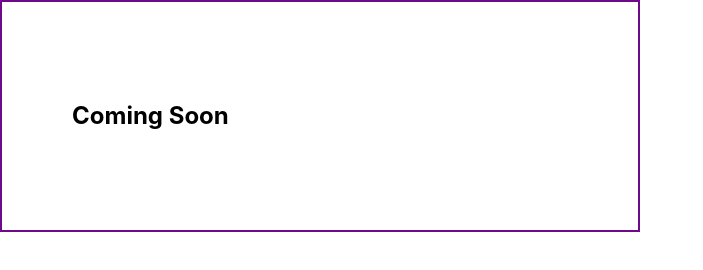
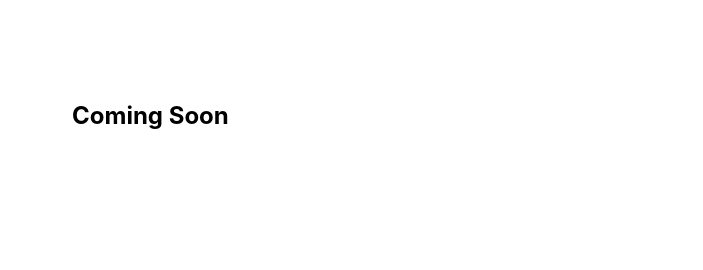
Before and after one commit to AmritUX/redesignyourworld, a plain HTML site: page resume.html in a window 1280 px wide. Shown: the whole page, without its empty margins (0-703 px from the left). Drawn offline with Linux system fonts and the light colour scheme.

Commit message:
Update pages.css

```diff
--- a/css/pages.css
+++ b/css/pages.css
@@ -17,7 +17,7 @@ body {
   float: left;
   width: 50%;
   padding: 70px;
-  border: 2px solid #6D098A;
+  border: 2px solid rgba(255, 0, 0, .0);
   line-height: 2;
   display: inline-block;
   vertical-align: middle;
```
